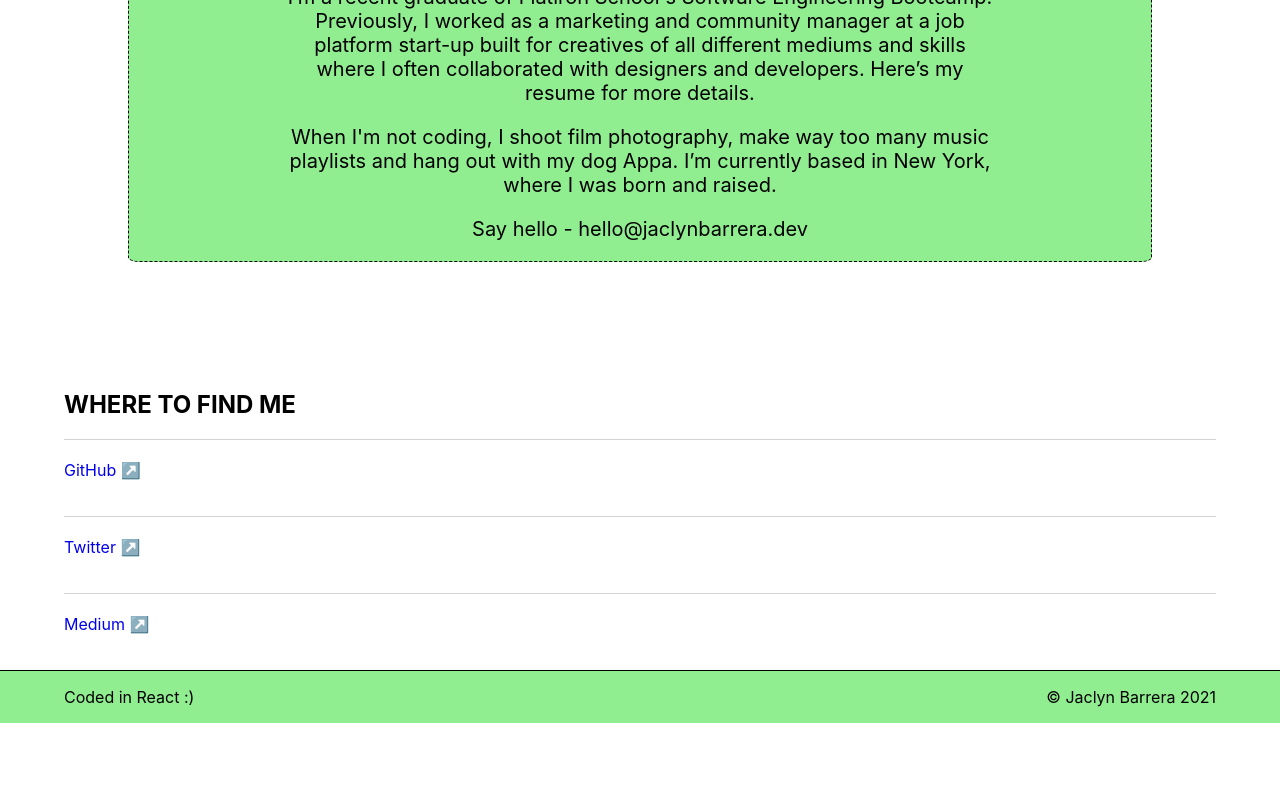
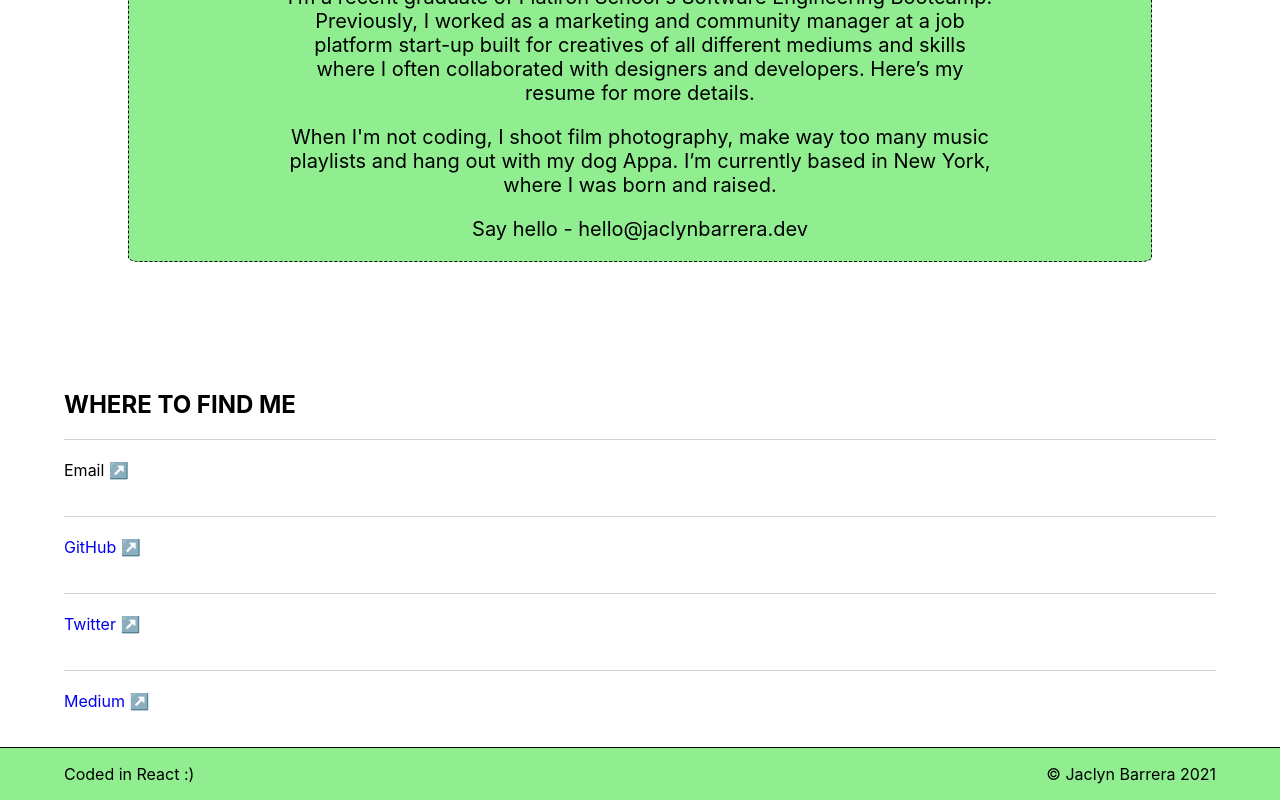
Before and after one commit to jaclynnbarrera/portfolio, a React (Create React App) app: page / in a window 1280 px wide. Shown: the part 2339-3139 px from the top of the page. Before the commit the page ends 3062 px from the top, so only its background shows below. Built offline with nearby package versions, Linux system fonts and the light colour scheme.

Commit message:
add href mailto in contact component

```diff
--- a/src/App.css
+++ b/src/App.css
@@ -15,6 +15,10 @@ a:link {
 
 a:hover {
   font-weight: bold;
+}
+
+a[href^="mailto:"] {
+  color: black;
 }
 
 .nav {
--- a/src/components/Contact.js
+++ b/src/components/Contact.js
@@ -5,15 +5,19 @@ const Contact = () => {
     <div className="contact">
       <h2>WHERE TO FIND ME</h2>
 
-      <a href="https://github.com/jaclynnbarrera">
+      <a href="mailto: jaclynnbarrera@gmail.com" target="_blank">
+        <p>Email ↗️</p>
+      </a>
+
+      <a href="https://github.com/jaclynnbarrera" target="_blank">
         <p>GitHub ↗️</p>
       </a>
 
-      <a href="https://github.com/jaclynnbarrera">
+      <a href="https://github.com/jaclynnbarrera" target="_blank">
         <p>Twitter ↗️</p>
       </a>
 
-      <a href="https://github.com/jaclynnbarrera">
+      <a href="https://github.com/jaclynnbarrera" target="_blank">
         <p>Medium ↗️</p>
       </a>
     </div>
```
